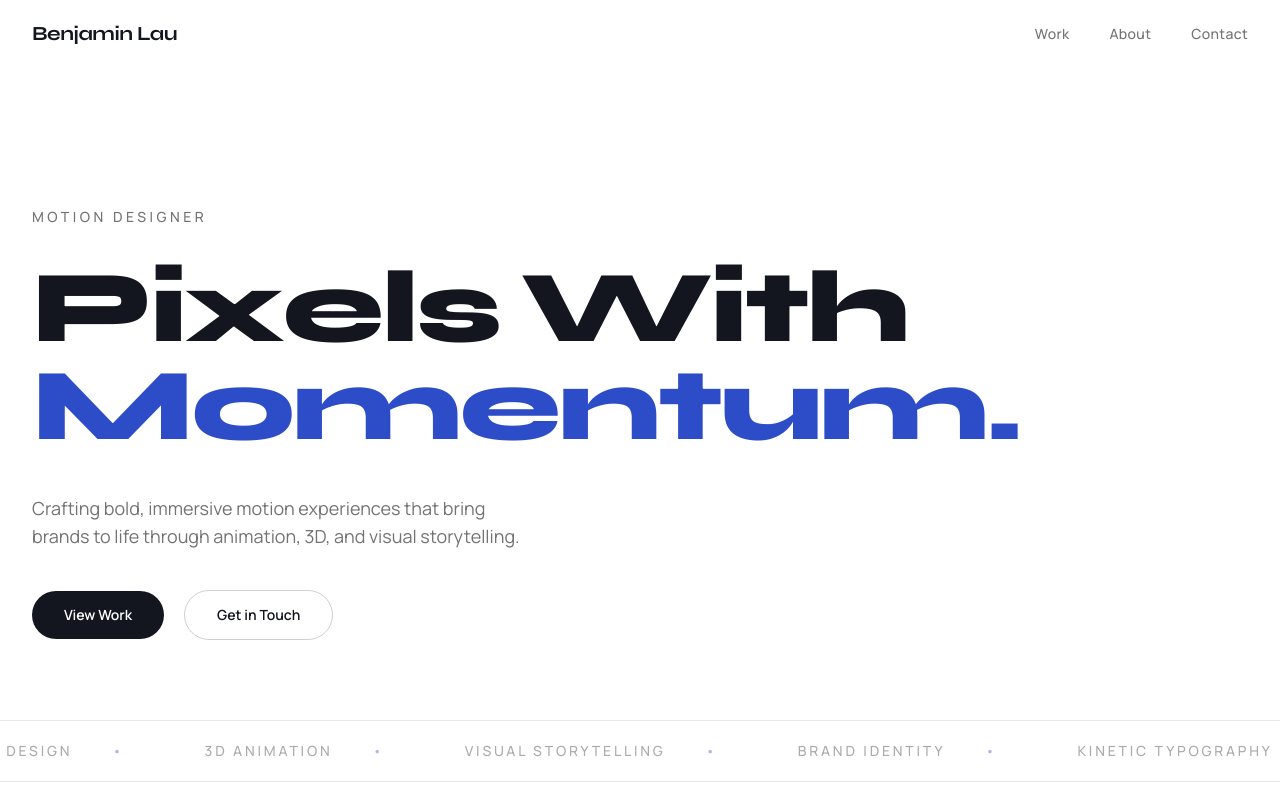
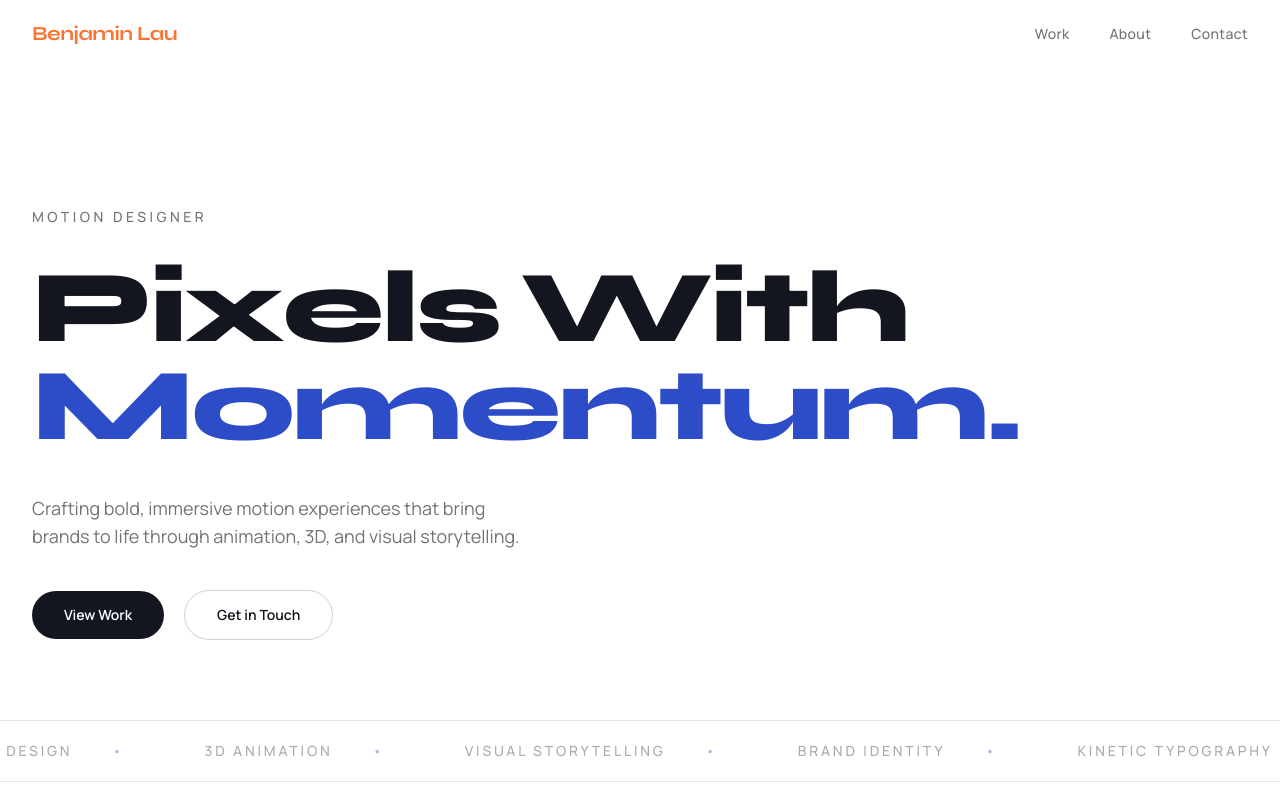
Before and after one commit to shiuchitlau-source/benjaminlauportfolio, a Next.js app: page / in a window 1280 px wide. Shown: the top 800 px of the page. Built offline with nearby package versions, Linux system fonts and the light colour scheme.

Commit message:
Updated title color

```diff
--- a/components/navbar.tsx
+++ b/components/navbar.tsx
@@ -17,7 +17,7 @@ export function Navbar() {
       <div className="mx-auto flex max-w-7xl items-center justify-between px-6 py-5 lg:px-8">
         <Link
           href="/"
-          className="font-display text-xl font-bold tracking-tight text-foreground"
+          className="font-display text-xl font-bold tracking-tight text-[hsl(20,98%,59%)]"
         >
           Benjamin Lau
         </Link>
--- a/components/project-detail.tsx
+++ b/components/project-detail.tsx
@@ -57,7 +57,7 @@ export function ProjectDetail({ project }: { project: Project }) {
             <ArrowLeft className="h-4 w-4 transition-transform duration-300 group-hover:-translate-x-1" />
             Back to Projects
           </Link>
-          <span className="font-display text-sm font-bold tracking-tight text-foreground">
+          <span className="font-display text-sm font-bold tracking-tight text-[hsl(20,98%,59%)]">
             Benjamin Lau
           </span>
         </div>
```
